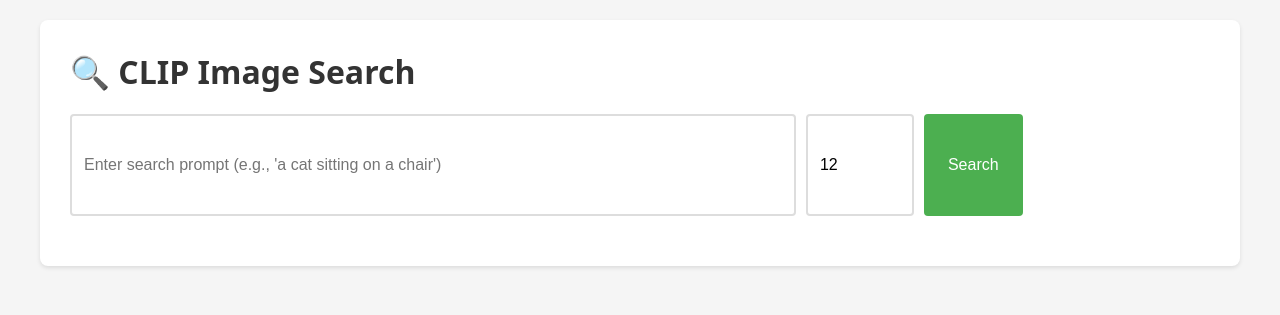
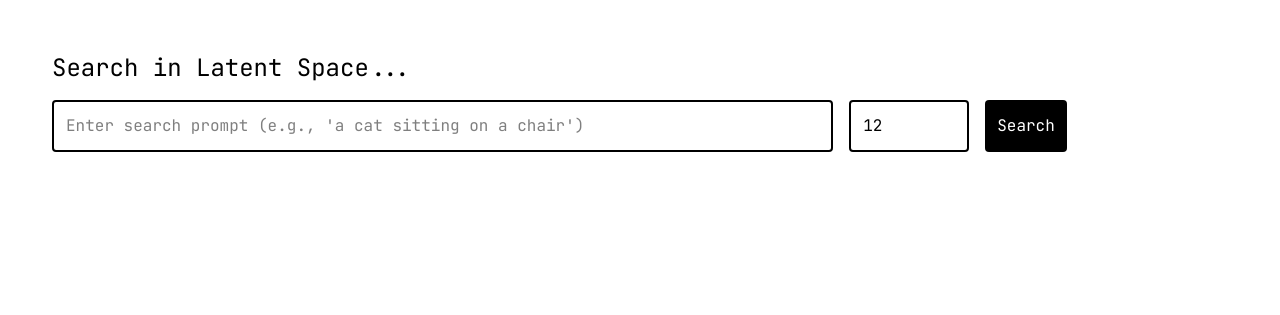
Before and after one commit to GhentCDH/glashelder, a Python web app: template clipcluster/templates/index.html in a window 1280 px wide. Shown: the top 315 px of the page. Run offline with Jinja, Linux system fonts and the light colour scheme; the template is opened without the code that fills it, so the values that code supplies are empty.

Commit message:
feat: update web interface

```diff
--- a/clipcluster/dataloader.py
+++ b/clipcluster/dataloader.py
@@ -25,5 +25,5 @@
         shuffle=False,
         num_workers=num_workers,
         pin_memory=True,  # Speeds up CPU->GPU transfer
-        prefetch_factor=2,  # Batches to prefetch per worker
+        prefetch_factor=8,  # Batches to prefetch per worker
     )
--- /dev/null
+++ b/clipcluster/static/css/output.css
@@ -0,0 +1,391 @@
+/*! tailwindcss v4.1.17 | MIT License | https://tailwindcss.com */
+@import url('https://fonts.googleapis.com/css2?family=JetBrains+Mono:ital,wght@0,100..800;1,100..800&display=swap');
+@layer properties;
+@layer theme, base, components, utilities;
+@layer theme {
+  :root, :host {
+    --font-sans: ui-sans-serif, system-ui, sans-serif, "Apple Color Emoji",
+      "Segoe UI Emoji", "Segoe UI Symbol", "Noto Color Emoji";
+    --font-mono: 'JetBrains Mono', monospace;
+    --color-red-500: oklch(63.7% 0.237 25.331);
+    --color-neutral-500: oklch(55.6% 0 0);
+    --color-black: #000;
+    --color-white: #fff;
+    --spacing: 0.25rem;
+    --container-lg: 32rem;
+    --text-sm: 0.875rem;
+    --text-sm--line-height: calc(1.25 / 0.875);
+    --text-2xl: 1.5rem;
+    --text-2xl--line-height: calc(2 / 1.5);
+    --font-weight-bold: 700;
+    --radius-sm: 0.25rem;
+    --default-transition-duration: 150ms;
+    --default-transition-timing-function: cubic-bezier(0.4, 0, 0.2, 1);
+    --default-font-family: var(--font-sans);
+    --default-mono-font-family: var(--font-mono);
+  }
+}
+@layer base {
+  *, ::after, ::before, ::backdrop, ::file-selector-button {
+    box-sizing: border-box;
+    margin: 0;
+    padding: 0;
+    border: 0 solid;
+  }
+  html, :host {
+    line-height: 1.5;
+    -webkit-text-size-adjust: 100%;
+    tab-size: 4;
+    font-family: var(--default-font-family, ui-sans-serif, system-ui, sans-serif, "Apple Color Emoji", "Segoe UI Emoji", "Segoe UI Symbol", "Noto Color Emoji");
+    font-feature-settings: var(--default-font-feature-settings, normal);
+    font-variation-settings: var(--default-font-variation-settings, normal);
+    -webkit-tap-highlight-color: transparent;
+  }
+  hr {
+    height: 0;
+    color: inherit;
+    border-top-width: 1px;
+  }
+  abbr:where([title]) {
+    -webkit-text-decoration: underline dotted;
+    text-decoration: underline dotted;
+  }
+  h1, h2, h3, h4, h5, h6 {
+    font-size: inherit;
+    font-weight: inherit;
+  }
+  a {
+    color: inherit;
+    -webkit-text-decoration: inherit;
+    text-decoration: inherit;
+  }
+  b, strong {
+    font-weight: bolder;
+  }
+  code, kbd, samp, pre {
+    font-family: var(--default-mono-font-family, ui-monospace, SFMono-Regular, Menlo, Monaco, Consolas, "Liberation Mono", "Courier New", monospace);
+    font-feature-settings: var(--default-mono-font-feature-settings, normal);
+    font-variation-settings: var(--default-mono-font-variation-settings, normal);
+    font-size: 1em;
+  }
+  small {
+    font-size: 80%;
+  }
+  sub, sup {
+    font-size: 75%;
+    line-height: 0;
+    position: relative;
+    vertical-align: baseline;
+  }
+  sub {
+    bottom: -0.25em;
+  }
+  sup {
+    top: -0.5em;
+  }
+  table {
+    text-indent: 0;
+    border-color: inherit;
+    border-collapse: collapse;
+  }
+  :-moz-focusring {
+    outline: auto;
+  }
+  progress {
+    vertical-align: baseline;
+  }
+  summary {
+    display: list-item;
+  }
+  ol, ul, menu {
+    list-style: none;
+  }
+  img, svg, video, canvas, audio, iframe, embed, object {
+    display: block;
+    vertical-align: middle;
+  }
+  img, video {
+    max-width: 100%;
+    height: auto;
+  }
+  button, input, select, optgroup, textarea, ::file-selector-button {
+    font: inherit;
+    font-feature-settings: inherit;
+    font-variation-settings: inherit;
+    letter-spacing: inherit;
+    color: inherit;
+    border-radius: 0;
+    background-color: transparent;
+    opacity: 1;
+  }
+  :where(select:is([multiple], [size])) optgroup {
+    font-weight: bolder;
+  }
+  :where(select:is([multiple], [size])) optgroup option {
+    padding-inline-start: 20px;
+  }
+  ::file-selector-button {
+    margin-inline-end: 4px;
+  }
+  ::placeholder {
+    opacity: 1;
+  }
+  @supports (not (-webkit-appearance: -apple-pay-button))  or (contain-intrinsic-size: 1px) {
+    ::placeholder {
+      color: currentcolor;
+      @supports (color: color-mix(in lab, red, red)) {
+        color: color-mix(in oklab, currentcolor 50%, transparent);
+      }
+    }
+  }
+  textarea {
+    resize: vertical;
+  }
+  ::-webkit-search-decoration {
+    -webkit-appearance: none;
+  }
+  ::-webkit-date-and-time-value {
+    min-height: 1lh;
+    text-align: inherit;
+  }
+  ::-webkit-datetime-edit {
+    display: inline-flex;
+  }
+  ::-webkit-datetime-edit-fields-wrapper {
+    padding: 0;
+  }
+  ::-webkit-datetime-edit, ::-webkit-datetime-edit-year-field, ::-webkit-datetime-edit-month-field, ::-webkit-datetime-edit-day-field, ::-webkit-datetime-edit-hour-field, ::-webkit-datetime-edit-minute-field, ::-webkit-datetime-edit-second-field, ::-webkit-datetime-edit-millisecond-field, ::-webkit-datetime-edit-meridiem-field {
+    padding-block: 0;
+  }
+  ::-webkit-calendar-picker-indicator {
+    line-height: 1;
+  }
+  :-moz-ui-invalid {
+    box-shadow: none;
+  }
+  button, input:where([type="button"], [type="reset"], [type="submit"]), ::file-selector-button {
+    appearance: button;
+  }
+  ::-webkit-inner-spin-button, ::-webkit-outer-spin-button {
+    height: auto;
+  }
+  [hidden]:where(:not([hidden="until-found"])) {
+    display: none !important;
+  }
+}
+@layer utilities {
+  .static {
+    position: static;
+  }
+  .mb-4 {
+    margin-bottom: calc(var(--spacing) * 4);
+  }
+  .mb-8 {
+    margin-bottom: calc(var(--spacing) * 8);
+  }
+  .mb-30 {
+    margin-bottom: calc(var(--spacing) * 30);
+  }
+  .ml-auto {
+    margin-left: auto;
+  }
+  .block {
+    display: block;
+  }
+  .flex {
+    display: flex;
+  }
+  .grid {
+    display: grid;
+  }
+  .max-w-lg {
+    max-width: var(--container-lg);
+  }
+  .min-w-30 {
+    min-width: calc(var(--spacing) * 30);
+  }
+  .flex-1 {
+    flex: 1;
+  }
+  .cursor-pointer {
+    cursor: pointer;
+  }
+  .items-end {
+    align-items: flex-end;
+  }
+  .gap-4 {
+    gap: calc(var(--spacing) * 4);
+  }
+  .gap-10 {
+    gap: calc(var(--spacing) * 10);
+  }
+  .overflow-hidden {
+    overflow: hidden;
+  }
+  .rounded-sm {
+    border-radius: var(--radius-sm);
+  }
+  .border-0 {
+    border-style: var(--tw-border-style);
+    border-width: 0px;
+  }
+  .border-2 {
+    border-style: var(--tw-border-style);
+    border-width: 2px;
+  }
+  .border-black {
+    border-color: var(--color-black);
+  }
+  .bg-black {
+    background-color: var(--color-black);
+  }
+  .p-3 {
+    padding: calc(var(--spacing) * 3);
+  }
+  .p-8 {
+    padding: calc(var(--spacing) * 8);
+  }
+  .px-3 {
+    padding-inline: calc(var(--spacing) * 3);
+  }
+  .py-2 {
+    padding-block: calc(var(--spacing) * 2);
+  }
+  .text-2xl {
+    font-size: var(--text-2xl);
+    line-height: var(--tw-leading, var(--text-2xl--line-height));
+  }
+  .text-sm {
+    font-size: var(--text-sm);
+    line-height: var(--tw-leading, var(--text-sm--line-height));
+  }
+  .font-bold {
+    --tw-font-weight: var(--font-weight-bold);
+    font-weight: var(--font-weight-bold);
+  }
+  .break-all {
+    word-break: break-all;
+  }
+  .text-white {
+    color: var(--color-white);
+  }
+  .underline {
+    text-decoration-line: underline;
+  }
+  .transition-all {
+    transition-property: all;
+    transition-timing-function: var(--tw-ease, var(--default-transition-timing-function));
+    transition-duration: var(--tw-duration, var(--default-transition-duration));
+  }
+  .transition-colors {
+    transition-property: color, background-color, border-color, outline-color, text-decoration-color, fill, stroke, --tw-gradient-from, --tw-gradient-via, --tw-gradient-to;
+    transition-timing-function: var(--tw-ease, var(--default-transition-timing-function));
+    transition-duration: var(--tw-duration, var(--default-transition-duration));
+  }
+  .hover\:-translate-y-\[4px\] {
+    &:hover {
+      @media (hover: hover) {
+        --tw-translate-y: calc(4px * -1);
+        translate: var(--tw-translate-x) var(--tw-translate-y);
+      }
+    }
+  }
+  .hover\:bg-neutral-500 {
+    &:hover {
+      @media (hover: hover) {
+        background-color: var(--color-neutral-500);
+      }
+    }
+  }
+  .hover\:text-red-500 {
+    &:hover {
+      @media (hover: hover) {
+        color: var(--color-red-500);
+      }
+    }
+  }
+  .focus\:border-red-500 {
+    &:focus {
+      border-color: var(--color-red-500);
+    }
+  }
+  .focus\:outline-none {
+    &:focus {
+      --tw-outline-style: none;
+      outline-style: none;
+    }
+  }
+}
+body {
+  font-family: var(--font-mono);
+  max-width: 2000px;
+  margin: 0 auto;
+  padding: 20px;
+  background: #fff;
+}
+button:disabled {
+  background: #ccc;
+  cursor: not-allowed;
+}
+.loading {
+  text-align: center;
+  padding: 10px;
+  color: #666;
+}
+.results-grid {
+  display: grid;
+  grid-template-columns: repeat(auto-fill, minmax(500px, 1fr));
+  gap: 20px;
+  margin-top: 20px;
+}
+.result-card img {
+  width: 100%;
+  height: 500px;
+  object-fit: cover;
+}
+.htmx-indicator {
+  display: inline-block;
+  margin-left: 10px;
+}
+.error {
+  background: #f44336;
+  color: white;
+  padding: 15px;
+  border-radius: 4px;
+  margin-top: 20px;
+}
+@property --tw-border-style {
+  syntax: "*";
+  inherits: false;
+  initial-value: solid;
+}
+@property --tw-font-weight {
+  syntax: "*";
+  inherits: false;
+}
+@property --tw-translate-x {
+  syntax: "*";
+  inherits: false;
+  initial-value: 0;
+}
+@property --tw-translate-y {
+  syntax: "*";
+  inherits: false;
+  initial-value: 0;
+}
+@property --tw-translate-z {
+  syntax: "*";
+  inherits: false;
+  initial-value: 0;
+}
+@layer properties {
+  @supports ((-webkit-hyphens: none) and (not (margin-trim: inline))) or ((-moz-orient: inline) and (not (color:rgb(from red r g b)))) {
+    *, ::before, ::after, ::backdrop {
+      --tw-border-style: solid;
+      --tw-font-weight: initial;
+      --tw-translate-x: 0;
+      --tw-translate-y: 0;
+      --tw-translate-z: 0;
+    }
+  }
+}
--- a/clipcluster/templates/index.html
+++ b/clipcluster/templates/index.html
@@ -1,162 +1,53 @@
 <!doctype html>
 <html>
   <head>
-    <title>CLIP Image Search</title>
+    <title>{% block title %}CLIP Image Search{% endblock %}</title>
     <script
       src="https://cdn.jsdelivr.net/npm/htmx.org@2.0.8/dist/htmx.min.js"
       integrity="sha384-/TgkGk7p307TH7EXJDuUlgG3Ce1UVolAOFopFekQkkXihi5u/6OCvVKyz1W+idaz"
       crossorigin="anonymous"
     ></script>
-    <style>
-      body {
-        font-family:
-          system-ui,
-          -apple-system,
-          sans-serif;
-        max-width: 1200px;
-        margin: 0 auto;
-        padding: 20px;
-        background: #f5f5f5;
-      }
-      .search-container {
-        background: white;
-        padding: 30px;
-        border-radius: 8px;
-        box-shadow: 0 2px 4px rgba(0, 0, 0, 0.1);
-        margin-bottom: 30px;
-      }
-      h1 {
-        margin-top: 0;
-        color: #333;
-      }
-      .search-form {
-        display: flex;
-        gap: 10px;
-        margin-bottom: 20px;
-      }
-      input[type="text"] {
-        flex: 1;
-        padding: 12px;
-        border: 2px solid #ddd;
-        border-radius: 4px;
-        font-size: 16px;
-      }
-      input[type="text"]:focus {
-        outline: none;
-        border-color: #4caf50;
-      }
-      input[type="number"] {
-        width: 80px;
-        padding: 12px;
-        border: 2px solid #ddd;
-        border-radius: 4px;
-        font-size: 16px;
-      }
-      button {
-        padding: 12px 24px;
-        background: #4caf50;
-        color: white;
-        border: none;
-        border-radius: 4px;
-        font-size: 16px;
-        cursor: pointer;
-        transition: background 0.3s;
-      }
-      button:hover {
-        background: #45a049;
-      }
-      button:disabled {
-        background: #ccc;
-        cursor: not-allowed;
-      }
-      .loading {
-        text-align: center;
-        padding: 40px;
-        color: #666;
-      }
-      .results-grid {
-        display: grid;
-        grid-template-columns: repeat(auto-fill, minmax(250px, 1fr));
-        gap: 20px;
-        margin-top: 20px;
-      }
-      .result-item {
-        background: white;
-        border-radius: 8px;
-        overflow: hidden;
-        box-shadow: 0 2px 4px rgba(0, 0, 0, 0.1);
-        transition: transform 0.2s;
-      }
-      .result-item:hover {
-        transform: translateY(-4px);
-        box-shadow: 0 4px 8px rgba(0, 0, 0, 0.2);
-      }
-      .result-item img {
-        width: 100%;
-        height: 250px;
-        object-fit: cover;
-      }
-      .result-info {
-        padding: 12px;
-      }
-      .result-rank {
-        font-weight: bold;
-        color: #4caf50;
-        font-size: 14px;
-      }
-      .result-score {
-        color: #666;
-        font-size: 14px;
-        margin-top: 4px;
-      }
-      .result-filename {
-        color: #333;
-        font-size: 12px;
-        margin-top: 4px;
-        word-break: break-all;
-      }
-      .htmx-indicator {
-        display: inline-block;
-        margin-left: 10px;
-      }
-      .error {
-        background: #f44336;
-        color: white;
-        padding: 15px;
-        border-radius: 4px;
-        margin-top: 20px;
-      }
-    </style>
+    <link
+      href="{{ url_for('static', filename='css/output.css') }}"
+      rel="stylesheet"
+    />
   </head>
   <body>
-    <div class="search-container">
-      <h1>🔍 CLIP Image Search</h1>
+    <div class="p-8 mb-8">
+      <h1 class="font-400 text-2xl mb-4">Search in Latent Space...</h1>
       <form
-        class="search-form"
+        class="flex gap-4 mb-8"
         hx-post="/search"
         hx-target="#results"
         hx-indicator="#loading"
       >
         <input
+          class="focus:border-red-500 focus:outline-none border-black border-2 rounded-sm flex-1 p-3"
           type="text"
           name="prompt"
           placeholder="Enter search prompt (e.g., 'a cat sitting on a chair')"
           required
           autocomplete="off"
+          hx-post="/search"
+          hx-trigger="input changed delay:500ms"
+          hx-target="#results"
+          hx-indicator="#loading"
+          hx-include="[name='top_k']"
         />
         <input
           type="number"
+          class="min-w-30 border-2 border-black rounded-sm p-3 focus:border-red-500 focus:outline-none"
           name="top_k"
           value="12"
           min="1"
           max="100"
           title="Number of results"
         />
-        <button type="submit">Search</button>
+        <button type="submit" class="bg-black text-white rounded-sm border-0 cursor-pointer px-3 py-2 transition-colors hover:bg-neutral-500">Search</button>
         <div id="loading" class="htmx-indicator loading">Searching...</div>
       </form>
     </div>
 
-    <div id="results"></div>
+    <div id="results">{% block results %}{% endblock %}</div>
   </body>
 </html>
```
Also changed, not shown: clipcluster/main.py (+29 -2 lines), clipcluster/package.json (added, +37 -0 lines), clipcluster/static/css/input.css (added, +52 -0 lines), clipcluster/templates/results.html (+17 -11 lines), clipcluster/templates/similar.html (added, +9 -0 lines), clipcluster/pnpm-lock.yaml (added), 2 other files.
